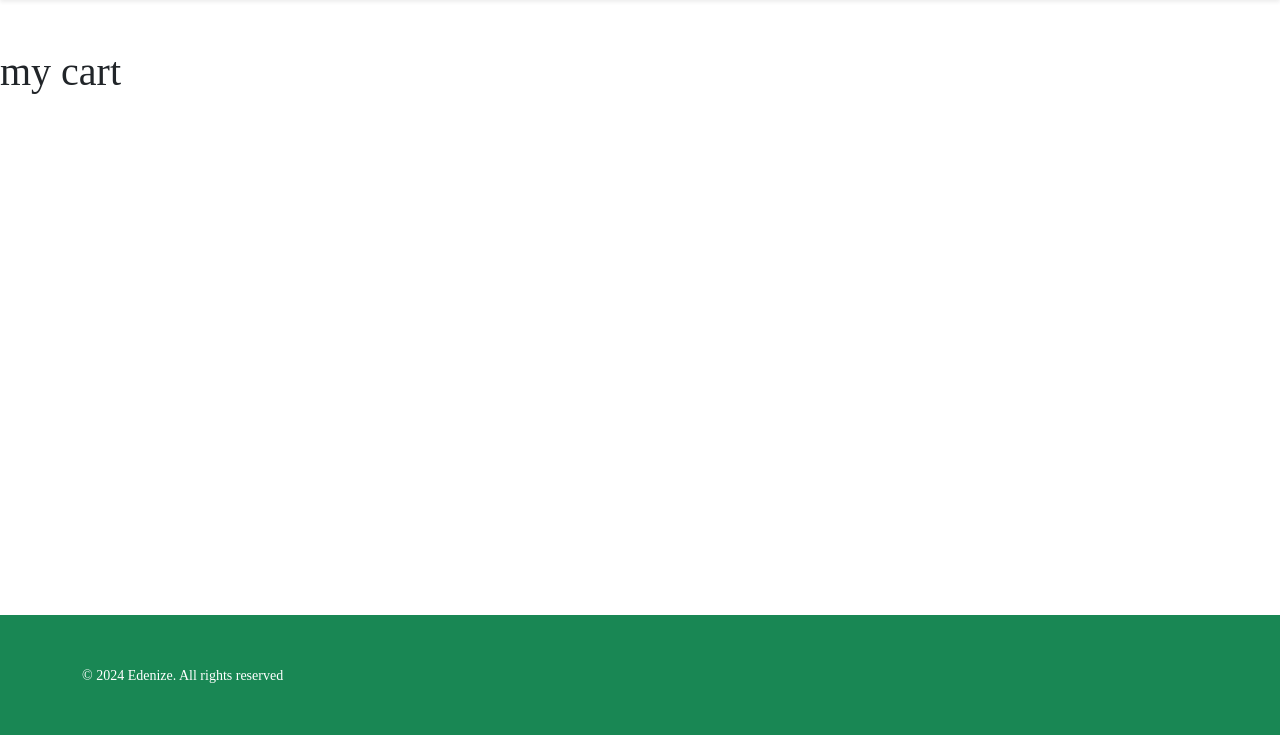
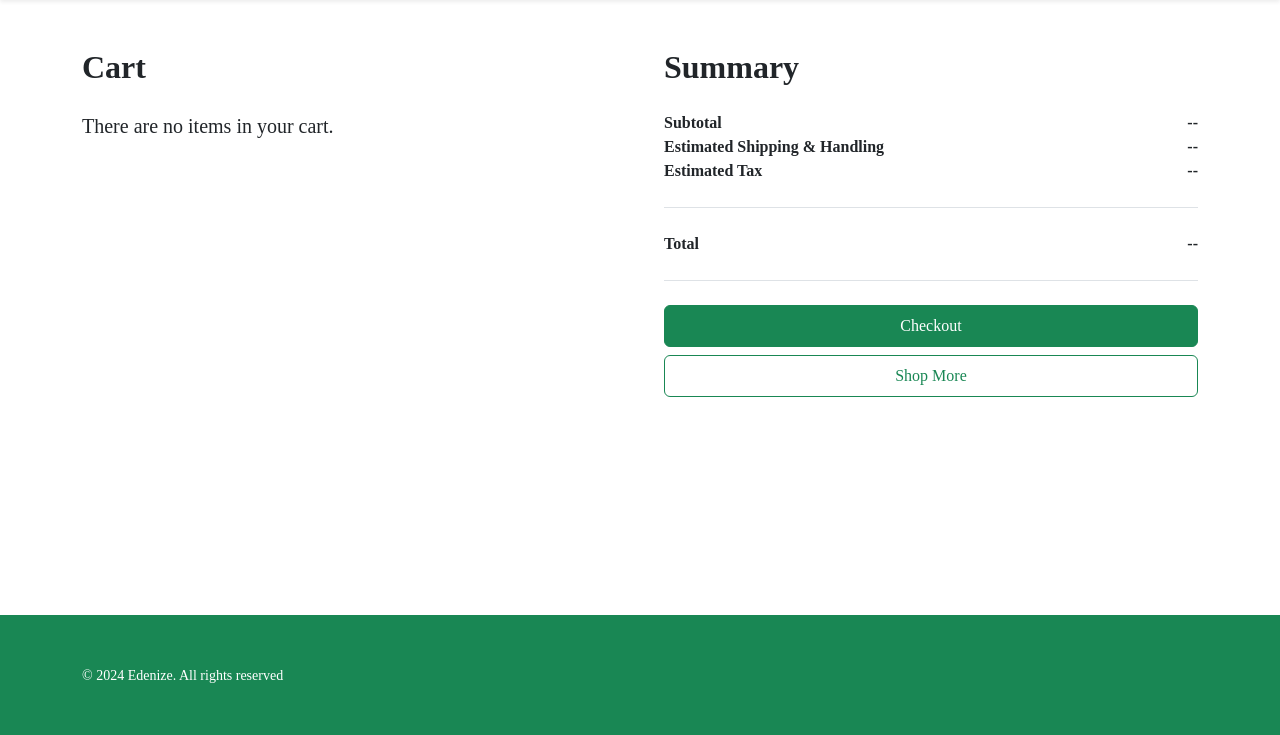
Before and after one commit to Grruja/Edenize, a PHP site: page /live_projects/view/cart.php in a window 1280 px wide. Shown: the part 65-800 px from the top of the page. Run offline with PHP 8.4, Linux system fonts and the light colour scheme; the visitor is signed in with stand-in values (Sample User, id 1); some libraries are stand-ins or nearby versions.

Commit message:
Display cart items added

```diff
--- a/app/Models/Auth.php
+++ b/app/Models/Auth.php
@@ -83,7 +83,7 @@ class Auth
 
     public static function check()
     {
-        session_status() == PHP_SESSION_NONE ? session_start() : null;
+        Session::start();
         if (isset($_SESSION['user_id'])) {
             return true;
         }
--- a/app/Models/Product.php
+++ b/app/Models/Product.php
@@ -17,7 +17,7 @@ class Product
         $this->database = new Database();
     }
 
-    public function fetchFour()
+    public function getFour()
     {
         $dbConnection = $this->database->getConnection();
         $result = $dbConnection->query("SELECT * FROM products ORDER BY created_at LIMIT 4");
--- a/view/auth/login.php
+++ b/view/auth/login.php
@@ -6,7 +6,6 @@ if (Auth::check()) {
     header('Location: '.BASE_URL.'view/index.php');
     exit();
 }
-
 
 if ($_SERVER['REQUEST_METHOD'] == 'POST') {
     $user = new Auth();
--- a/view/auth/logout.php
+++ b/view/auth/logout.php
@@ -9,5 +9,4 @@ if (!Auth::check()) {
     exit();
 }
 
-
 Auth::logout();
--- a/view/auth/register.php
+++ b/view/auth/register.php
@@ -6,7 +6,6 @@ if (Auth::check()) {
     header('Location: '.BASE_URL.'view/index.php');
     exit();
 }
-
 
 if ($_SERVER['REQUEST_METHOD'] == 'POST') {
     $user = new Auth();
--- a/view/cart.php
+++ b/view/cart.php
@@ -3,23 +3,73 @@ include 'components/head.php';
 
 use App\Models\Auth;
 use App\Models\Cart;
+use App\Support\Session;
 
 if (!Auth::check()) {
     header('Location: '.BASE_URL.'view/auth/login.php');
     exit();
 }
 
-
+// Add to cart request from index.php
 if ($_SERVER['REQUEST_METHOD'] == 'POST') {
     $cart = new Cart();
     $cart->add($_POST['product_id'], $_POST['quantity'] ?? null);
+}
+
+Session::start();
+if (isset($_SESSION['cart'])) {
+    $cart = new Cart();
+    $products = $cart->get();
 }
 ?>
 
 <body>
     <?php include 'components/navigation.php'; ?>
-    <main>
-        <h1>my cart</h1>
+    <main class="container">
+        <div class="d-flex gap-5">
+            <div class="w-100">
+                <h2 class="fw-bold mb-4">Cart</h2>
+                <?php if (isset($_SESSION['cart'])) { ?>
+                    <?php foreach ($products['cart'] as $product) { ?>
+                        <div class="bg-light shadow rounded-2 mb-3 p-3">
+                            <p class="fs-5"><?= $product['name'] ?></p>
+                            <p class="fs-5">$<?= $product['price'] ?></p>
+                            <p class="text-secondary mt-2">Quantity: <?= $product['quantity'] ?></p>
+                        </div>
+                    <?php } ?>
+                <?php } else { ?>
+                    <p class="fs-5">There are no items in your cart.</p>
+                <?php } ?>
+            </div>
+
+            <div class="w-100">
+                <h2 class="fw-bold mb-4">Summary</h2>
+                <div class="border-bottom fw-bold">
+                    <div class="d-flex justify-content-between">
+                        <p>Subtotal</p>
+                        <p><?= isset($products['total']) ? '$' . $products['total'] : '--' ?></p>
+                    </div>
+                    <div class="d-flex justify-content-between">
+                        <p>Estimated Shipping & Handling</p>
+                        <p>--</p>
+                    </div>
+                    <div class="d-flex justify-content-between mb-4">
+                        <p>Estimated Tax</p>
+                        <p>--</p>
+                    </div>
+                </div>
+
+                <div class="border-bottom fw-bold">
+                    <div class="d-flex justify-content-between my-4">
+                        <p>Total</p>
+                        <p><?= isset($products['total']) ? '$' . $products['total'] : '--' ?></p>
+                    </div>
+                </div>
+
+                <button class="btn btn-success w-100 mt-4 py-2">Checkout</button>
+                <a href="<?= BASE_URL ?>view/index.php" class="btn btn-outline-success w-100 mt-2 py-2">Shop More</a>
+            </div>
+        </div>
     </main>
     <?php include 'components/footer.php'; ?>
 </body>
--- a/view/index.php
+++ b/view/index.php
@@ -5,7 +5,7 @@ use App\Models\Product;
 
 
 $product = new Product();
-$products = $product->fetchFour();
+$products = $product->getFour();
 ?>
 
 <body>
```
Also changed, not shown: app/Models/Cart.php (+28 -0 lines).
